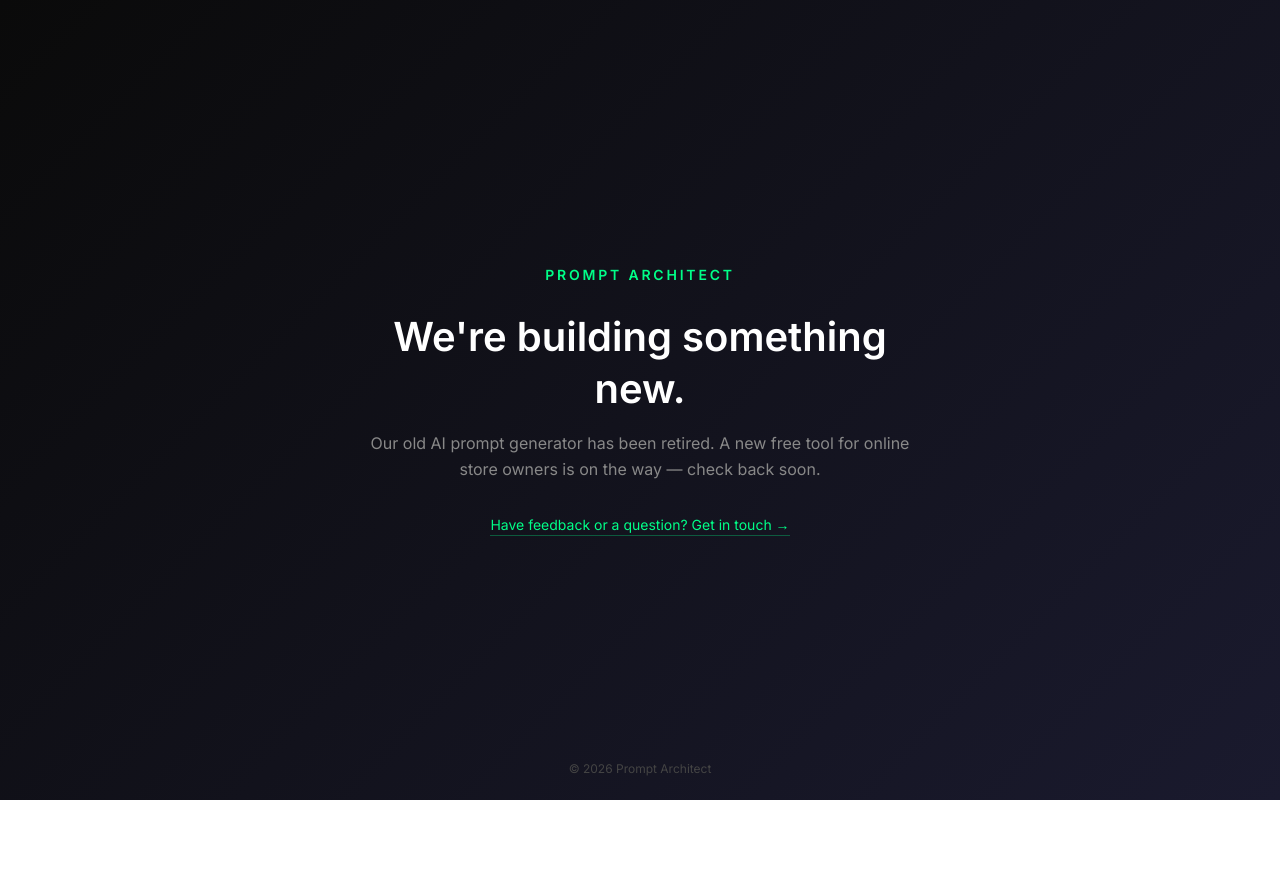
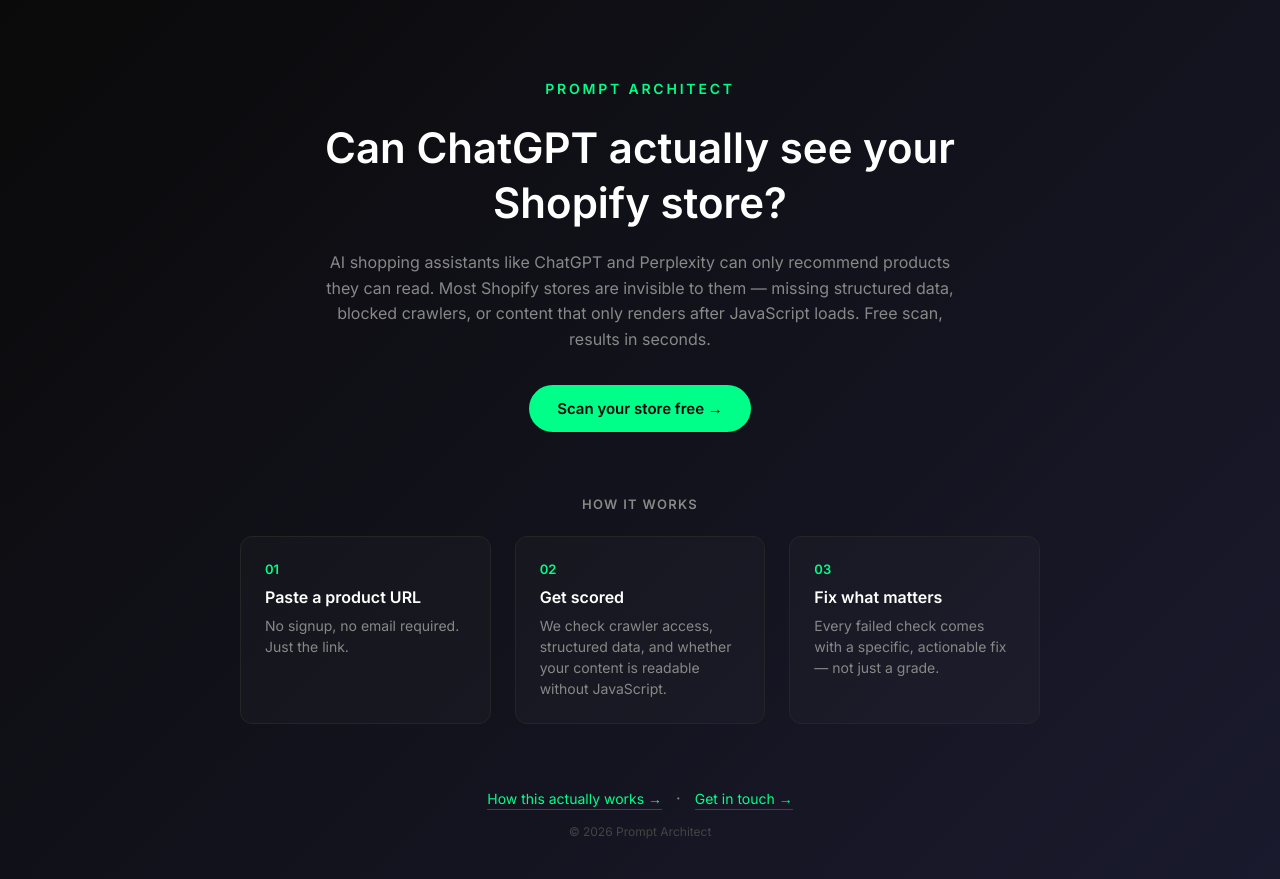
Before and after one commit to AnupBaral4/prompt-architect, a React app: page / in a window 1280 px wide. Before the commit the page ends 800 px from the top, so only its background shows below. Built offline with nearby package versions, Linux system fonts and the light colour scheme.

Commit message:
seo update

```diff
--- a/index.html
+++ b/index.html
@@ -4,8 +4,8 @@
     <meta charset="UTF-8">
     <meta name="viewport" content="width=device-width, initial-scale=1.0">
 
-    <title>Prompt Architect — Something New Is Coming</title>
-    <meta name="description" content="We've retired our old AI prompt generator. A new free tool for online store owners is in the works. Check back soon.">
+    <title>Prompt Architect — Can AI Shopping Assistants See Your Shopify Store?</title>
+    <meta name="description" content="Free tool: check whether ChatGPT, Perplexity, and other AI shopping assistants can actually read your Shopify product pages. Scored in seconds, no signup.">
     <meta name="robots" content="index, follow">
     <link rel="canonical" href="https://www.promptsarchitect.com/" />
 
@@ -15,14 +15,40 @@
 
     <meta property="og:type" content="website">
     <meta property="og:site_name" content="Prompt Architect">
-    <meta property="og:title" content="Prompt Architect — Something New Is Coming">
-    <meta property="og:description" content="We've retired our old AI prompt generator. A new free tool for online store owners is in the works.">
+    <meta property="og:title" content="Can AI shopping assistants see your Shopify store?">
+    <meta property="og:description" content="Free tool: check whether ChatGPT and Perplexity can actually read your product pages. Scored in seconds, no signup.">
     <meta property="og:url" content="https://www.promptsarchitect.com/">
     <meta property="og:image" content="https://www.promptsarchitect.com/og-image.png">
     <meta name="twitter:card" content="summary_large_image">
-    <meta name="twitter:title" content="Prompt Architect — Something New Is Coming">
+    <meta name="twitter:title" content="Can AI shopping assistants see your Shopify store?">
     <meta name="twitter:image" content="https://www.promptsarchitect.com/og-image.png">
     <meta name="theme-color" content="#0a0a0a">
+
+    <script type="application/ld+json">
+    {
+      "@context": "https://schema.org",
+      "@type": "Organization",
+      "name": "Prompt Architect",
+      "url": "https://www.promptsarchitect.com/",
+      "logo": "https://www.promptsarchitect.com/og-image.png"
+    }
+    </script>
+    <script type="application/ld+json">
+    {
+      "@context": "https://schema.org",
+      "@type": "SoftwareApplication",
+      "name": "Prompt Architect AI Visibility Scanner",
+      "applicationCategory": "BusinessApplication",
+      "operatingSystem": "Web",
+      "url": "https://www.promptsarchitect.com/scan.html",
+      "description": "Checks whether AI shopping assistants like ChatGPT and Perplexity can read a Shopify product page — crawler access, structured data, and content visibility.",
+      "offers": {
+        "@type": "Offer",
+        "price": "0",
+        "priceCurrency": "USD"
+      }
+    }
+    </script>
 
     <link rel="preconnect" href="https://fonts.googleapis.com">
     <link rel="preconnect" href="https://fonts.gstatic.com" crossorigin>
@@ -45,9 +71,9 @@
         <div style="font-family: sans-serif; background:#0a0a0a; color:#fff; min-height:100vh; display:flex; align-items:center; justify-content:center; text-align:center; padding:24px;">
             <div style="max-width:560px;">
                 <div style="color:#00ff88; letter-spacing:0.2em; text-transform:uppercase; font-size:14px; margin-bottom:28px;">Prompt Architect</div>
-                <h1 style="font-size:32px; margin-bottom:16px;">We're building something new.</h1>
-                <p style="color:#888; line-height:1.6; margin-bottom:32px;">Our old AI prompt generator has been retired. A new free tool for online store owners is on the way — check back soon.</p>
-                <a href="/contact.html" style="color:#00ff88;">Have feedback or a question? Get in touch →</a>
+                <h1 style="font-size:32px; margin-bottom:16px;">Can ChatGPT actually see your Shopify store?</h1>
+                <p style="color:#888; line-height:1.6; margin-bottom:32px;">AI shopping assistants like ChatGPT and Perplexity can only recommend products they can read. Free scan, results in seconds, no signup.</p>
+                <a href="/scan.html" style="color:#00ff88;">Scan your store free →</a>
             </div>
         </div>
     </noscript>
--- a/src/pages/Home.jsx
+++ b/src/pages/Home.jsx
@@ -1,20 +1,51 @@
 import styles from './Home.module.css'
+
+const STEPS = [
+  { n: '01', title: 'Paste a product URL', body: 'No signup, no email required. Just the link.' },
+  { n: '02', title: 'Get scored', body: 'We check crawler access, structured data, and whether your content is readable without JavaScript.' },
+  { n: '03', title: 'Fix what matters', body: 'Every failed check comes with a specific, actionable fix — not just a grade.' },
+]
 
 export default function Home() {
   return (
     <div className={styles.wrap}>
-      <div className={styles.content}>
+      <div className={styles.hero}>
         <div className={styles.brand}>Prompt Architect</div>
-        <h1 className={styles.heading}>We're building something new.</h1>
+        <h1 className={styles.heading}>Can ChatGPT actually see your Shopify store?</h1>
         <p className={styles.subtext}>
-          Our old AI prompt generator has been retired. A new free tool for
-          online store owners is on the way — check back soon.
+          AI shopping assistants like ChatGPT and Perplexity can only recommend products they can
+          read. Most Shopify stores are invisible to them — missing structured data, blocked
+          crawlers, or content that only renders after JavaScript loads. Free scan, results in
+          seconds.
         </p>
-        <a className={styles.contactLink} href="/contact.html">
-          Have feedback or a question? Get in touch →
+        <a className={styles.cta} href="/scan.html">
+          Scan your store free →
         </a>
       </div>
-      <footer className={styles.footer}>&copy; 2026 Prompt Architect</footer>
+
+      <div className={styles.steps}>
+        <h2 className={styles.stepsHeading}>How it works</h2>
+        <div className={styles.stepsGrid}>
+          {STEPS.map((s) => (
+            <div className={styles.step} key={s.n}>
+              <div className={styles.stepNum}>{s.n}</div>
+              <h3 className={styles.stepTitle}>{s.title}</h3>
+              <p className={styles.stepBody}>{s.body}</p>
+            </div>
+          ))}
+        </div>
+      </div>
+
+      <footer className={styles.footer}>
+        <a className={styles.contactLink} href="/about.html">
+          How this actually works →
+        </a>
+        <span className={styles.footerDot}>·</span>
+        <a className={styles.contactLink} href="/contact.html">
+          Get in touch →
+        </a>
+        <div className={styles.copyright}>&copy; 2026 Prompt Architect</div>
+      </footer>
     </div>
   )
 }
--- a/src/pages/Home.module.css
+++ b/src/pages/Home.module.css
@@ -1,14 +1,15 @@
 .wrap {
+  min-height: 100vh;
   display: flex;
+  flex-direction: column;
   align-items: center;
-  justify-content: center;
-  text-align: center;
-  min-height: 100vh;
-  padding: 24px;
+  padding: 80px 24px 40px;
 }
 
-.content {
-  max-width: 560px;
+.hero {
+  max-width: 640px;
+  text-align: center;
+  margin-bottom: 64px;
 }
 
 .brand {
@@ -16,15 +17,15 @@
   letter-spacing: 0.2em;
   text-transform: uppercase;
   color: var(--accent);
-  margin-bottom: 28px;
+  margin-bottom: 24px;
   font-weight: 600;
 }
 
 .heading {
-  font-size: clamp(28px, 5vw, 40px);
+  font-size: clamp(28px, 5vw, 42px);
   font-weight: 600;
   line-height: 1.3;
-  margin-bottom: 16px;
+  margin-bottom: 20px;
 }
 
 .subtext {
@@ -32,6 +33,81 @@
   color: var(--text-muted);
   line-height: 1.6;
   margin-bottom: 32px;
+}
+
+.cta {
+  display: inline-block;
+  background: var(--accent);
+  color: #0a0a0a;
+  font-weight: 600;
+  font-size: 15px;
+  text-decoration: none;
+  padding: 14px 28px;
+  border-radius: 999px;
+  transition: opacity 0.2s;
+}
+
+.cta:hover {
+  opacity: 0.9;
+}
+
+.steps {
+  max-width: 800px;
+  width: 100%;
+  margin-bottom: 64px;
+}
+
+.stepsHeading {
+  text-align: center;
+  font-size: 13px;
+  letter-spacing: 0.1em;
+  text-transform: uppercase;
+  color: var(--text-muted);
+  font-weight: 600;
+  margin-bottom: 24px;
+}
+
+.stepsGrid {
+  display: grid;
+  grid-template-columns: repeat(3, 1fr);
+  gap: 24px;
+}
+
+@media (max-width: 640px) {
+  .stepsGrid {
+    grid-template-columns: 1fr;
+  }
+}
+
+.step {
+  background: rgba(255, 255, 255, 0.02);
+  border: 1px solid var(--border);
+  border-radius: 12px;
+  padding: 24px;
+}
+
+.stepNum {
+  font-size: 13px;
+  color: var(--accent);
+  font-weight: 600;
+  margin-bottom: 10px;
+}
+
+.stepTitle {
+  font-size: 16px;
+  font-weight: 600;
+  margin-bottom: 8px;
+}
+
+.stepBody {
+  font-size: 14px;
+  color: var(--text-muted);
+  line-height: 1.5;
+}
+
+.footer {
+  text-align: center;
+  margin-top: auto;
 }
 
 .contactLink {
@@ -42,16 +118,17 @@
   padding-bottom: 2px;
 }
 
+.footerDot {
+  color: var(--text-muted);
+  margin: 0 14px;
+}
+
 .contactLink:hover {
   border-bottom-color: var(--accent);
 }
 
-.footer {
-  position: fixed;
-  bottom: 24px;
-  left: 0;
-  right: 0;
-  text-align: center;
+.copyright {
   font-size: 12px;
   color: #444444;
+  margin-top: 16px;
 }
--- /dev/null
+++ b/src/pages/HowItWorks.module.css
@@ -0,0 +1,90 @@
+.wrap {
+  min-height: 100vh;
+  display: flex;
+  justify-content: center;
+  padding: 60px 24px 80px;
+}
+
+.inner {
+  max-width: 680px;
+  width: 100%;
+}
+
+.brand {
+  font-size: 14px;
+  letter-spacing: 0.2em;
+  text-transform: uppercase;
+  color: var(--accent);
+  margin-bottom: 24px;
+  font-weight: 600;
+  text-align: center;
+}
+
+.heading {
+  font-size: clamp(26px, 5vw, 36px);
+  font-weight: 600;
+  line-height: 1.3;
+  text-align: center;
+  margin-bottom: 20px;
+}
+
+.lede {
+  font-size: 17px;
+  color: var(--text-muted);
+  line-height: 1.7;
+  text-align: center;
+  margin-bottom: 48px;
+}
+
+.h2 {
+  font-size: 22px;
+  font-weight: 600;
+  margin-top: 48px;
+  margin-bottom: 16px;
+}
+
+.h3 {
+  font-size: 17px;
+  font-weight: 600;
+  margin-top: 32px;
+  margin-bottom: 12px;
+  color: var(--accent);
+}
+
+.p {
+  font-size: 15px;
+  line-height: 1.75;
+  color: rgba(255, 255, 255, 0.85);
+  margin-bottom: 16px;
+}
+
+.p strong {
+  color: var(--text-main);
+}
+
+.code {
+  background: rgba(255, 255, 255, 0.06);
+  border: 1px solid var(--border);
+  border-radius: 4px;
+  padding: 1px 6px;
+  font-family: 'SFMono-Regular', Consolas, monospace;
+  font-size: 13px;
+  color: var(--accent);
+}
+
+.cta {
+  display: inline-block;
+  background: var(--accent);
+  color: #0a0a0a;
+  font-weight: 600;
+  font-size: 15px;
+  text-decoration: none;
+  padding: 14px 28px;
+  border-radius: 999px;
+  margin-top: 8px;
+  transition: opacity 0.2s;
+}
+
+.cta:hover {
+  opacity: 0.9;
+}
--- a/vite.config.js
+++ b/vite.config.js
@@ -15,6 +15,7 @@ export default defineConfig({
         main: resolve(__dirname, 'index.html'),
         contact: resolve(__dirname, 'contact.html'),
         scan: resolve(__dirname, 'scan.html'),
+        about: resolve(__dirname, 'about.html'),
       },
     },
   },
```
Also changed, not shown: about.html (added, +68 -0 lines), sitemap.xml (added, +27 -0 lines), src/entries/about.jsx (added, +10 -0 lines), src/pages/HowItWorks.jsx (added, +90 -0 lines), vercel.json.
